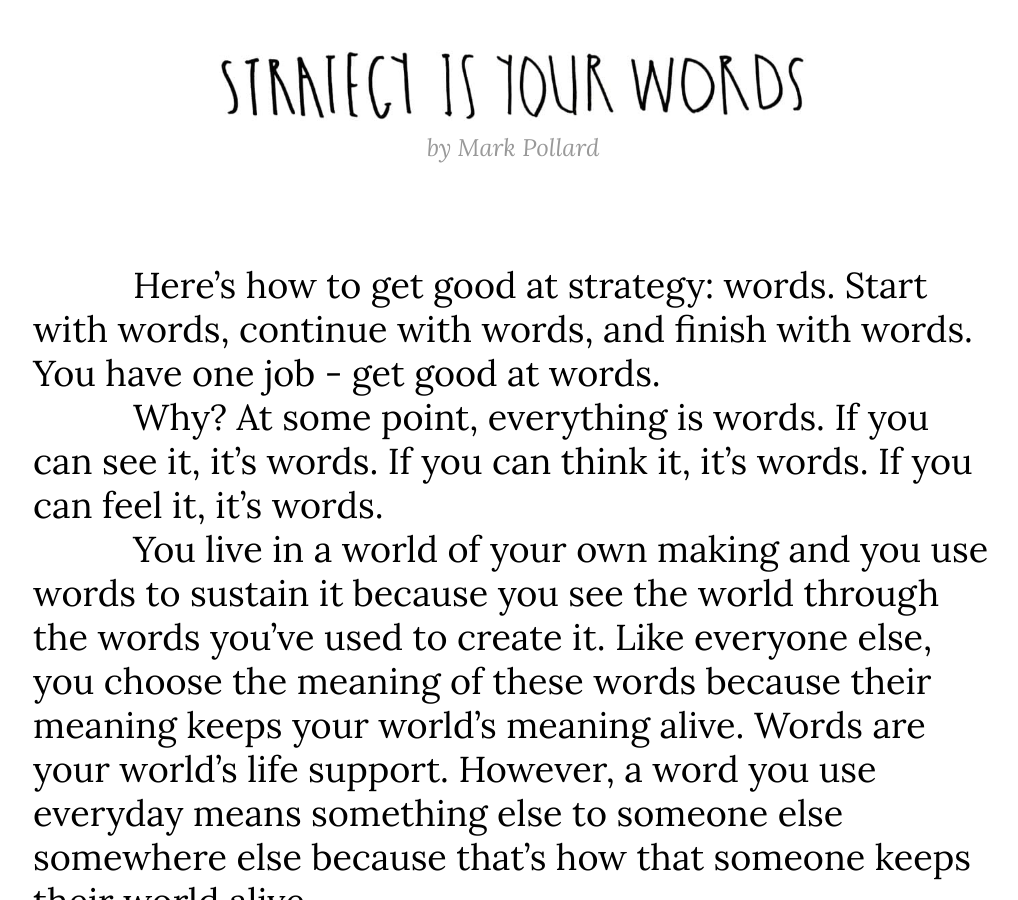
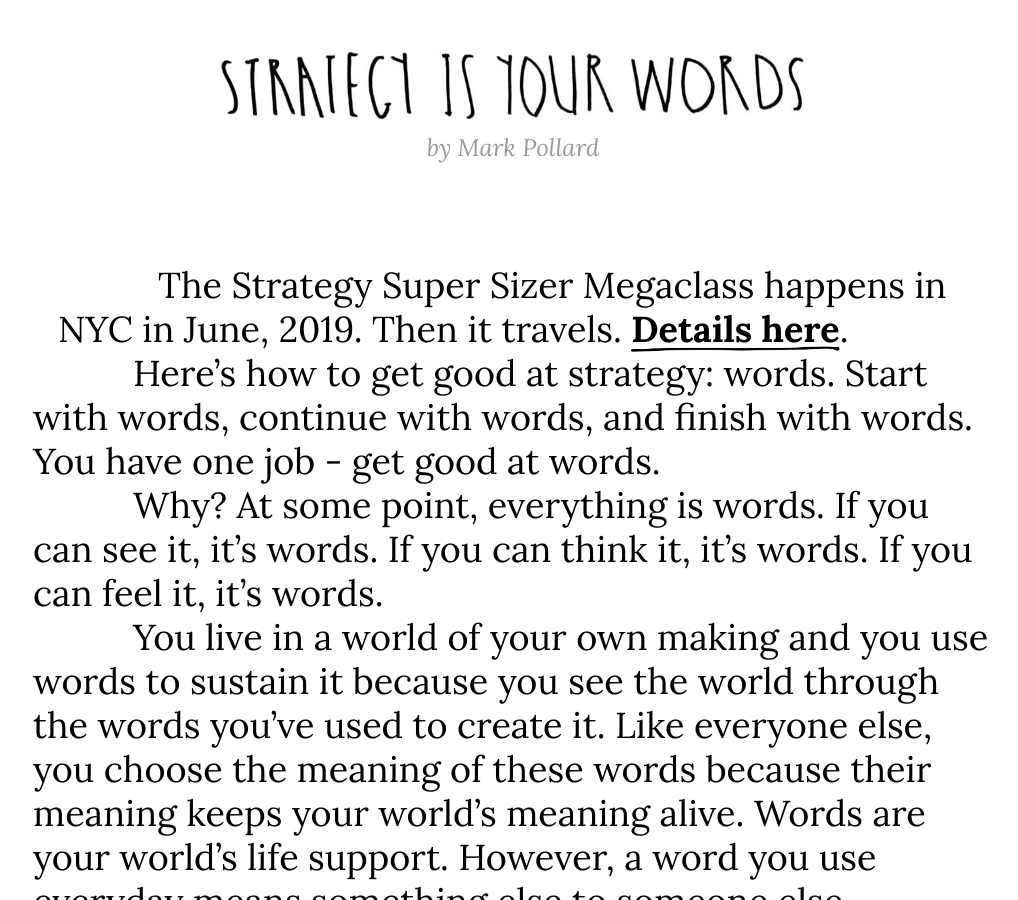
Before and after one commit to markhpollard/markhpollard.github.io, a Jekyll site: the page built from index.md, in a window 1280 px wide and 900 px high. Shown: the whole window, without its empty margins (127-1145 px from the left). Built offline with Jekyll 4.4.1, drawn with Linux system fonts in a browser that asks for light colours; nearby versions of some CDN libraries.

Commit message:
Updated Index

```diff
--- a/index.md
+++ b/index.md
@@ -6,6 +6,8 @@ image: "/uploads/strategy-is-your-words-mp.jpeg"
 h1: Strategy Is Your Words
 layout: index
 ---
+
+> The Strategy Super Sizer Megaclass happens in NYC in June, 2019. Then it travels. [Details here](http://bit.ly/StrategySuperSizer).
 
 Here’s how to get good at strategy: words. Start with words, continue with words, and finish with words. You have one job - get good at words.
 
```
